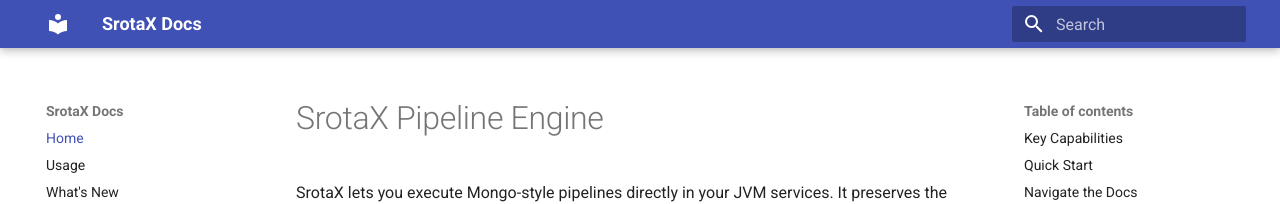
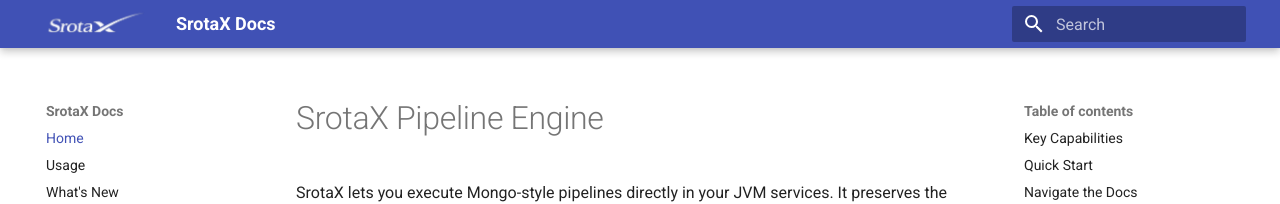
Before and after one commit to aredlavenkat/fluxion-docs, an MkDocs documentation site: the page built from docs/index.md, in a window 1280 px wide. Shown: the top 204 px of the page. Built offline with MkDocs 1.6.1 and Material for MkDocs 9.7.7, drawn with Linux system fonts in a browser that asks for light colours.

Commit message:
Add logo assets and update mkdocs configuration for branding

```diff
--- a/mkdocs.yml
+++ b/mkdocs.yml
@@ -2,6 +2,7 @@
 site_url: https://docs.srotax.com
 theme:
   name: material
+  logo: assets/logo_white.png
 nav:
   - Home: index.md
   - Usage: usage.md
```
Also changed, not shown: docs/assets/logo_black.png (added), docs/assets/logo_white.png (added), 3 other files.
